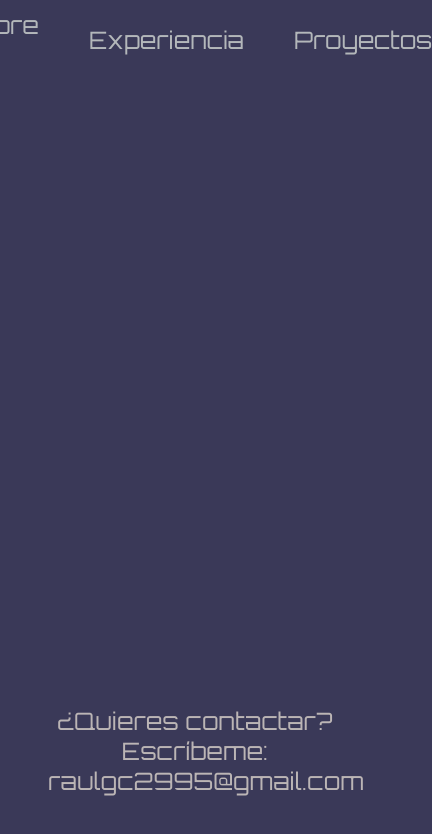
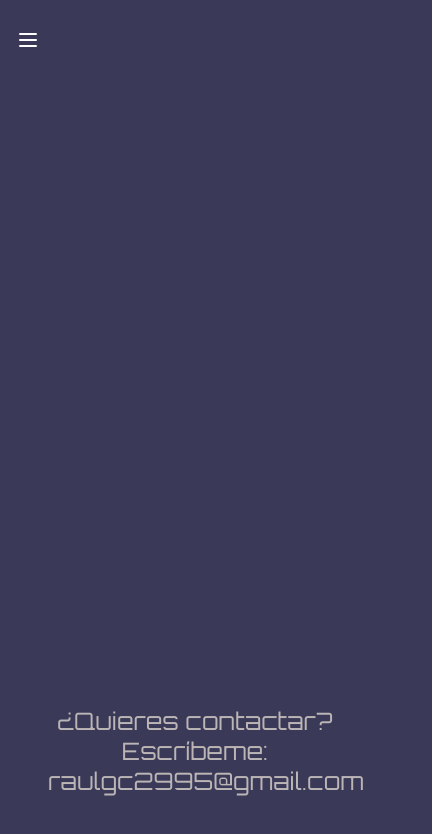
Before and after one commit to RGC02995/raguico, a React (Vite) app: page / in a window 390 px wide. Shown: the top 834 px of the page, 432 px wide, since content can reach past the window. Built offline with nearby package versions, Linux system fonts and the light colour scheme; the HTML template or start-up script is replaced by a standard one.

Commit message:
feat: responsive navbar

```diff
--- a/src/components/navbar/NavBar.css
+++ b/src/components/navbar/NavBar.css
@@ -1,20 +1,88 @@
 .header {
   width: 100%;
   height: 5rem;
+  display: flex;
+}
+
+.checkbox__label {
+  z-index: 1;
+  cursor: pointer;
+
+  .checkbox__label-img--menu {
+    display: block;
+  }
+
+  .checkbox__label-img--close {
+    display: none;
+  }
+}
+
+/* En CSS no se puede utilizar (al menos por ahora) una variable en la condición del @media */
+/* var(--breakpoint-mobile) === 768px */
+@media (width >= 768px) {
+  .checkbox__label {
+    display: none;
+  }
+}
+
+.checkbox:checked ~ .checkbox__label {
+  .checkbox__label-img--menu {
+    display: none;
+  }
+
+  .checkbox__label-img--close {
+    display: block;
+  }
+}
+
+.checkbox:checked ~ .navbar__list {
+  display: flex;
+  flex-direction: column;
+  justify-content: space-evenly;
+  align-items: center;
+}
+
+.navbar {
+  width: 100%;
   display: flex;
   justify-content: center;
   align-items: center;
 }
 
+/* En CSS no se puede utilizar (al menos por ahora) una variable en la condición del @media */
+/* var(--breakpoint-mobile) === 768px */
+@media (width < 768px) {
+  .navbar {
+    justify-content: flex-start;
+    padding-inline: 1rem;
+  }
+}
+
 .navbar__list {
-  display: flex;
-  justify-content: center;
-  align-items: center;
-  gap: 3.125rem;
+  min-height: 100vh;
+  position: absolute;
+  left: 0;
+  right: 0;
+  top: 0;
+  display: none;
+  background: var(--background-color);
+  list-style-type: none;
+}
+
+/* En CSS no se puede utilizar (al menos por ahora) una variable en la condición del @media */
+/* var(--breakpoint-mobile) === 768px */
+@media (width >= 768px) {
+  .navbar__list {
+    position: static;
+    min-height: 0;
+    background: var(--background-color);
+    margin: 0;
+    display: flex;
+    gap: 3.125rem;
+  }
 }
 
 .navbar__list-item {
-  list-style: none;
   font-size: 1.5rem;
   transition-property: all;
   transition-timing-function: cubic-bezier(0.4, 0, 0.2, 1);
--- a/src/components/navbar/NavBar.jsx
+++ b/src/components/navbar/NavBar.jsx
@@ -1,10 +1,78 @@
 import "./NavBar.css";
+import { useEffect, useRef } from 'react';
 import { Link } from "react-router-dom";
 
 export const NavBar = () => {
+  const menuCheckboxRef = useRef(null);
+  const navbarRef = useRef(null);
+  const mediaQuery = window.matchMedia('(min-width: 768px)'); // Breakpoint md
+
+  useEffect(() => {
+    const menuCheckbox = menuCheckboxRef.current;
+    const navbar = navbarRef.current;
+
+    const hideOverFlow = (value) => {
+      if (value) {
+        window.scrollTo(0, 0);
+        document.body.style.overflowY = 'hidden';
+      } else {
+        document.body.style.overflowY = 'auto';
+      }
+    };
+
+    const handleAnchorClick = () => {
+      if (document.body.style.overflowY === 'hidden') {
+        hideOverFlow(false);
+        if (menuCheckbox) {
+          menuCheckbox.checked = false;
+        }
+      }
+    };
+
+    const handleCheckboxChange = (e) => {
+      e.target.checked ? hideOverFlow(true) : hideOverFlow(false);
+    };
+
+    const handleMediaQueryChange = (e) => {
+      if (e.matches) {
+        hideOverFlow(false);
+        if (menuCheckbox) {
+          menuCheckbox.checked = false;
+        }
+      }
+    };
+
+    navbar.querySelectorAll('a').forEach((anchor) => {
+      anchor.addEventListener('click', handleAnchorClick);
+    });
+
+    if (menuCheckbox) {
+      menuCheckbox.addEventListener('change', handleCheckboxChange);
+    }
+
+    mediaQuery.addEventListener('change', handleMediaQueryChange);
+
+    // Cleanup event listeners on unmount
+    return () => {
+      navbar.querySelectorAll('a').forEach((anchor) => {
+        anchor.removeEventListener('click', handleAnchorClick);
+      });
+      if (menuCheckbox) {
+        menuCheckbox.removeEventListener('change', handleCheckboxChange);
+      }
+      mediaQuery.removeEventListener('change', handleMediaQueryChange);
+    };
+  }, [mediaQuery]);
+
   return (
     <header className="header">
-      <nav className="navbar">
+      <nav className="navbar" ref={navbarRef}>
+        <input type="checkbox" ref={menuCheckboxRef} id="menuCheckbox" className="checkbox" hidden />
+        <label htmlFor="menuCheckbox" className="checkbox__label">
+          <img className="checkbox__label-img--menu" src="/svg/menu-white.svg" alt="open menu" />
+          <img className="checkbox__label-img--close" src="/svg/close-white.svg" alt="close menu" />
+        </label>
+
         <ul className="navbar__list">
           <li className="navbar__list-item">
             <Link to="/aboutme">
--- a/src/index.css
+++ b/src/index.css
@@ -3,6 +3,11 @@
   padding: 0;
   font-family: "Orbitron", sans-serif;
   color: #b3b7ba;
+}
+
+:root {
+  --breakpoint-mobile: 768px;
+  --background-color: #3a3958;
 }
 
 #root {
@@ -21,7 +26,7 @@
 
 body {
   min-height: 100dvh;
-  background: #3a3958;
+  background: var(--background-color);
 }
 
 input,
```
Also changed, not shown: public/svg/close-white.svg (added), public/svg/menu-white.svg (added).
